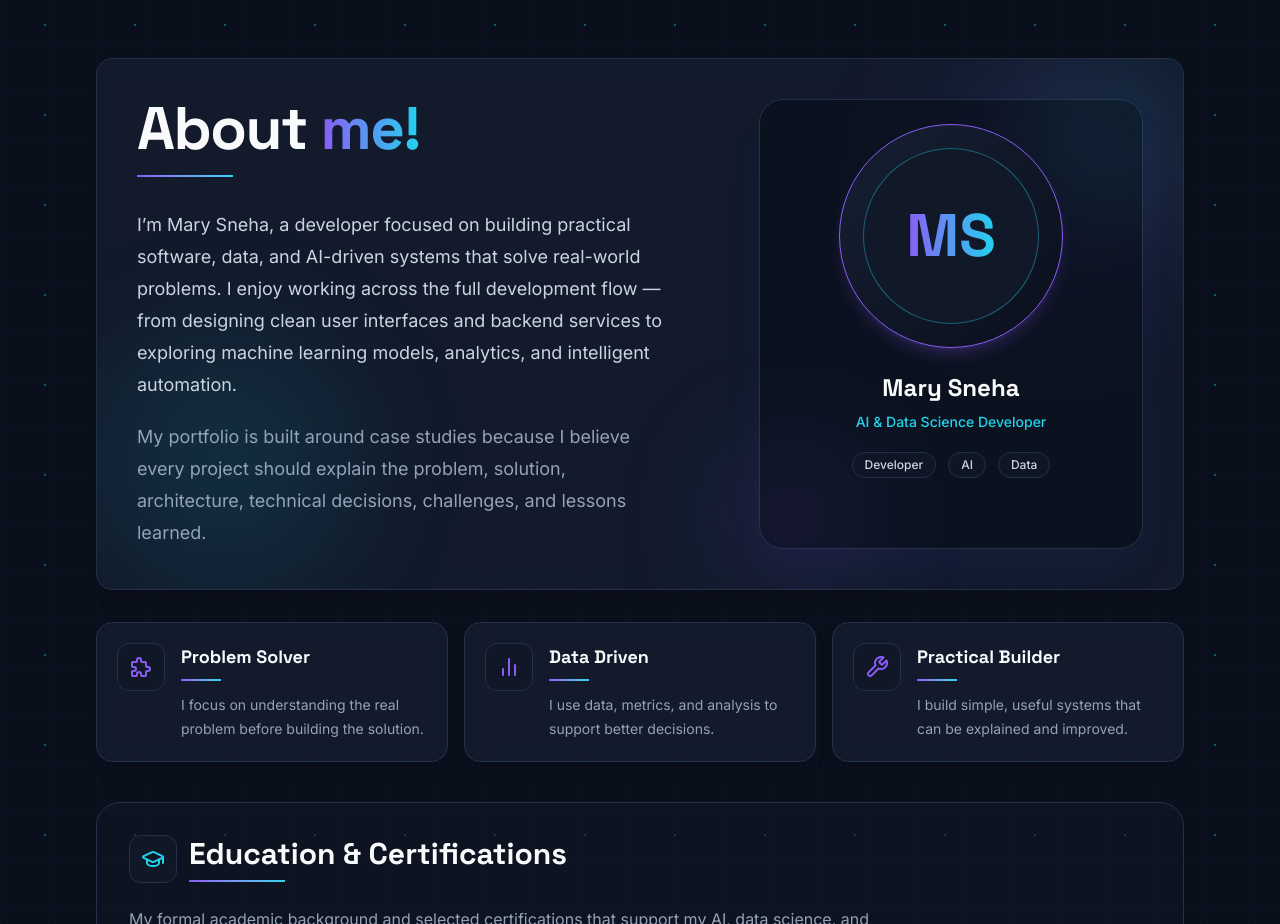
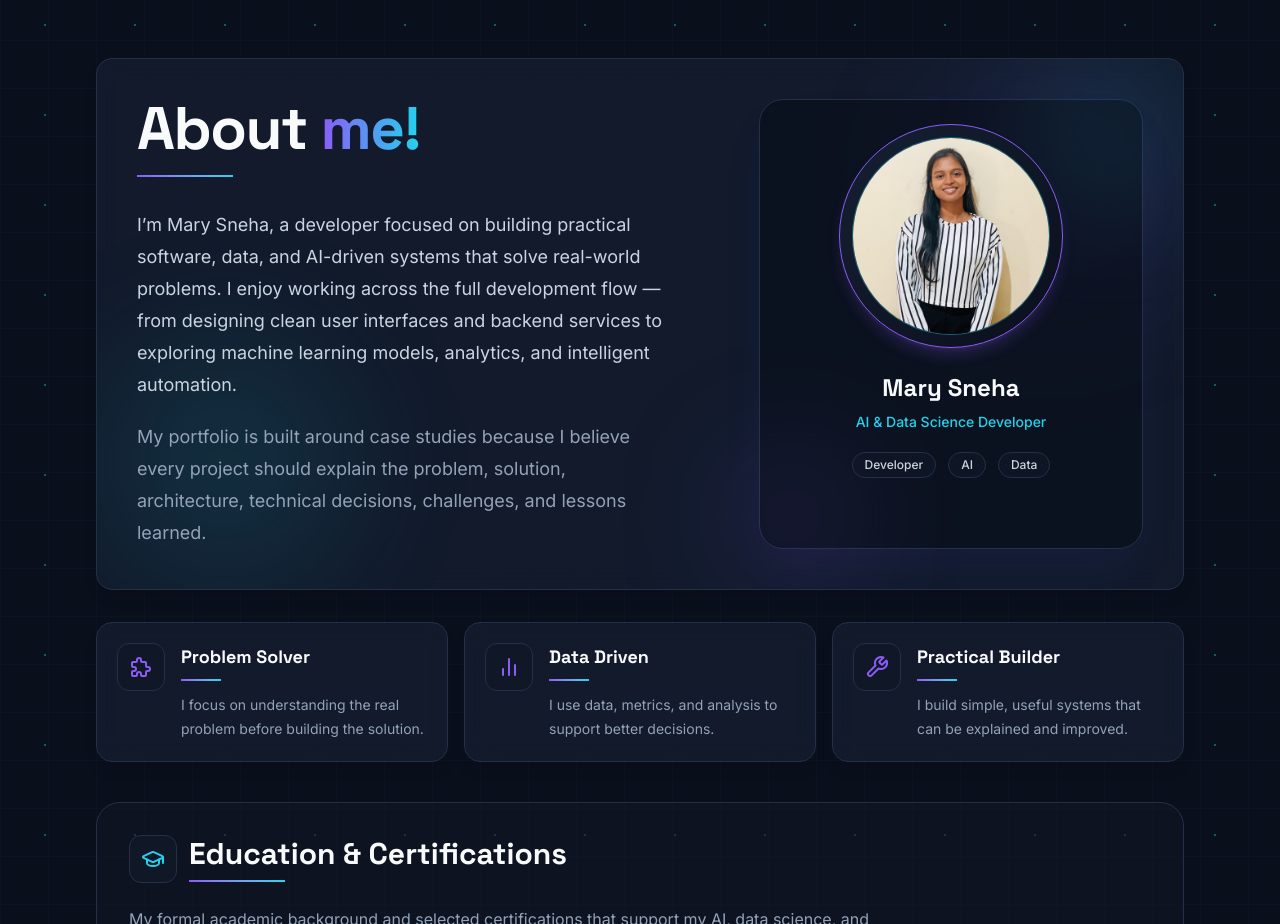
Before and after one commit to Marysneha-jeyakumar/mary-sneha-portfolio, a Next.js app: page / in a window 1280 px wide. Shown: the part 1640-2564 px from the top of the page. Built offline with nearby package versions, Linux system fonts and the light colour scheme; no server answers.

Commit message:
Add profile image to portfolio

```diff
--- a/src/components/sections/AboutSection.tsx
+++ b/src/components/sections/AboutSection.tsx
@@ -2,6 +2,7 @@ import { Badge, Card, IconBox } from "@/components/ui";
 import { certificationItems, educationItems } from "@/data/education";
 import { principles } from "@/data/principles";
 import { currentlyLearningTags } from "@/data/techTags";
+import Image from "next/image";
 
 export default function AboutSection() {
   return (
@@ -41,13 +42,18 @@ export default function AboutSection() {
               <div className="absolute -right-6 -top-6 h-28 w-28 rounded-full bg-[#22D3EE]/20 blur-3xl" />
               <div className="absolute -bottom-6 -left-6 h-28 w-28 rounded-full bg-[#8B5CF6]/20 blur-3xl" />
 
-              <div className="relative mx-auto flex h-56 w-56 items-center justify-center rounded-full border border-[#8B5CF6] bg-gradient-to-br from-[#162033] to-[#0A0F1C] shadow-lg shadow-[#8B5CF6]/20">
-                <div className="flex h-44 w-44 items-center justify-center rounded-full border border-[#22D3EE]/40 bg-[#111827]">
-                  <span className="font-heading text-6xl font-bold text-gradient">
-                    MS
-                  </span>
-                </div>
-              </div>
+             <div className="relative mx-auto flex h-56 w-56 items-center justify-center rounded-full border border-[#8B5CF6] bg-gradient-to-br from-[#162033] to-[#0A0F1C] p-3 shadow-lg shadow-[#8B5CF6]/20">
+  <div className="relative h-full w-full overflow-hidden rounded-full border border-[#22D3EE]/40 bg-[#111827]">
+    <Image
+      src="/images/profile/profile.jpeg"
+      alt="Mary Sneha profile photo"
+      fill
+      priority
+      className="object-cover"
+      sizes="224px"
+    />
+  </div>
+</div>
 
               <div className="relative mt-6 text-center">
                 <h3 className="font-heading text-2xl font-bold text-[#F8FAFC]">
```
Also changed, not shown: public/images/profile/profile.jpeg (added).
